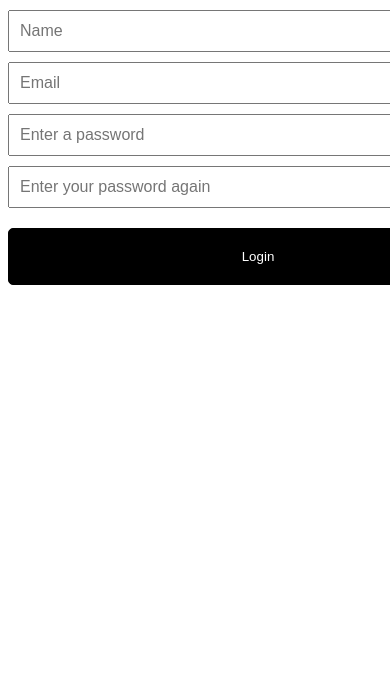
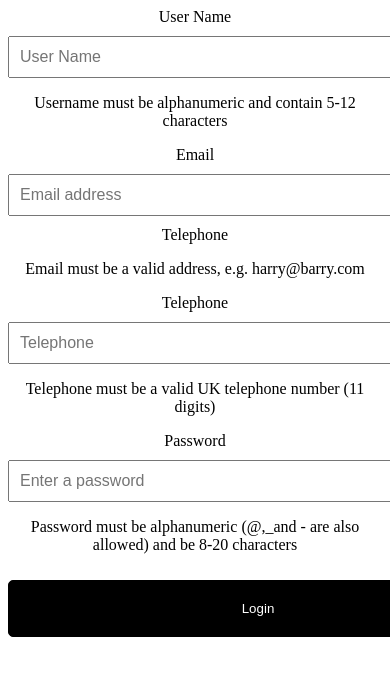
Before and after one commit to thehashton/regEx, a plain HTML site: page index.html in a window 390 px wide. Shown: the top 676 px of the page. Drawn offline with Linux system fonts and the light colour scheme.

Commit message:
adds basic validation for username and telephone

```diff
--- a/index.html
+++ b/index.html
@@ -11,12 +11,28 @@
 
 <body>
     <form action="form">
-        <input type="text" placeholder="Name">
-        <input type="email" placeholder="Email">
-        <input type="password" placeholder="Enter a password">
-        <input type="password" placeholder="Enter your password again">
+        <label for="username">User Name</label>
+        <input name="username" type="text" placeholder="User Name"
+            title="Username must be alphanumeric and contain 5-12 characters">
+        <p>Username must be alphanumeric and contain 5-12 characters</p>
+
+        <label for="email">Email</label>
+        <input name="email" type="email" name="email" placeholder="Email address" <label
+            for="password1">Telephone</label>
+        <p>Email must be a valid address, e.g. harry@barry.com</p>
+
+        <label for="telephone">Telephone</label>
+        <input name="telephone" type="tel" name="tel" placeholder="Telephone">
+        <p>Telephone must be a valid UK telephone number (11 digits)</p>
+
+        <label for="password">Password</label>
+        <input name="password" type="password" placeholder="Enter a password" title="Six or more characters">
+        <p>Password must be alphanumeric (@,_and - are also allowed) and be 8-20 characters</p>
+
         <button>Login</button>
     </form>
+
+    <script src="regEx.js"></script>
 </body>
 
 </html>
--- a/regEx.js
+++ b/regEx.js
@@ -0,0 +1,22 @@
+const inputs = document.querySelectorAll('input');
+
+const patterns = {
+    telephone: /^\d{11}$/,
+    username: /^[a-z\d]{5,12}$/i
+};
+
+// validation function
+function validate(field, regex) {
+    if (regex.test(field.value)) {
+        field.className = 'valid';
+    } else {
+        field.className = 'invalid'
+    }
+}
+
+inputs.forEach((input) => {
+    input.addEventListener('keyup', (e) => {
+        // console.log(e.target.attributes.name.value);
+        validate(e.target, patterns[e.target.name])
+    })
+})
```
